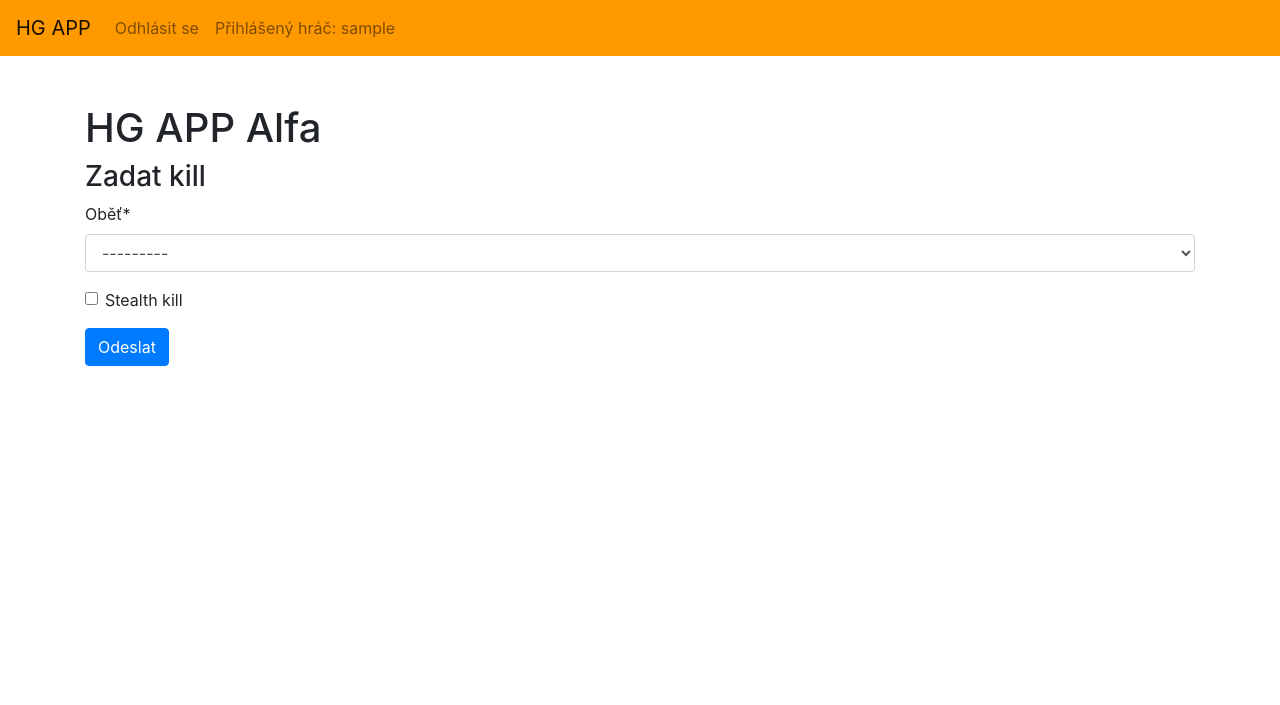
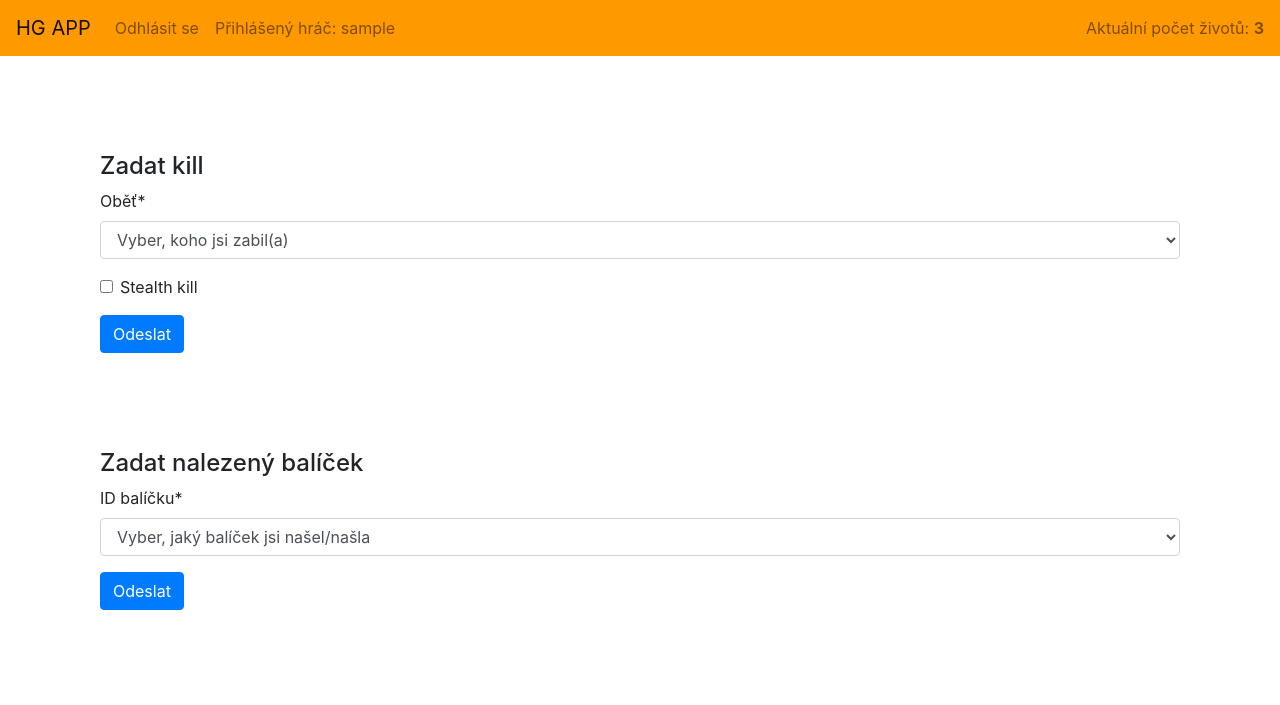
Before and after one commit to wedrt/hg_app, a Django app: page / in a window 1280 px wide. Shown: the top 705 px of the page. Run offline with Django 4.2, Linux system fonts and the light colour scheme; the visitor is signed in with stand-in values (Sample User, id 1); data comes from the database, SQL or seed files in the repository; data that the repository does not hold is empty; some libraries are stand-ins or nearby versions.

Commit message:
packages

```diff
--- a/hg_app/forms.py
+++ b/hg_app/forms.py
@@ -3,6 +3,7 @@ from django.contrib.auth.models import User
 from django.contrib.auth.forms import UserCreationForm
 from django.core.exceptions import ValidationError
 from django.contrib.auth.forms import AuthenticationForm, UsernameField
+from django.forms import ModelChoiceField
 from django.template.defaultfilters import safe
 
 from .models import Player
@@ -59,5 +60,24 @@ class LoginForm(AuthenticationForm):
 
 
 class SubmitKill(forms.Form):
-    victim = forms.ModelChoiceField(Player.objects, label='Oběť')
+    def __init__(self, *args, **kwargs):
+        self.user = kwargs.pop('user', None)
+        super(SubmitKill, self).__init__(*args, **kwargs)
+        self.fields['victim'].queryset = Player.objects.exclude(user=self.user)
+
+    victim = forms.ModelChoiceField(Player.objects.none(), label='Oběť', empty_label="Vyber, koho jsi zabil(a)")
     stealth_kill = forms.BooleanField(label='Stealth kill', required=False)
+
+
+class MyModelChoiceField(ModelChoiceField):
+    def label_from_instance(self, obj):
+        return f"Balíček #{obj.id}"
+
+class SubmitPackage(forms.Form):
+    def __init__(self, *args, **kwargs):
+        self.user = kwargs.pop('user', None)
+        super(SubmitPackage, self).__init__(*args, **kwargs)
+        self.fields['package_id'].queryset = self.user.player.packages.exclude(picked_up=True).all()
+
+    package_id = MyModelChoiceField(queryset=Player.objects.none(), label="ID balíčku",
+                                        empty_label="Vyber, jaký balíček jsi našel/našla")
--- a/hg_app/models.py
+++ b/hg_app/models.py
@@ -9,6 +9,9 @@ class Package(models.Model):
     description = models.CharField(max_length=100)
     opening_time = models.DateTimeField()
     picked_up = models.BooleanField()
+
+    def __str__(self):
+        return f"Package {self.id}"
 
 
 class Point(models.Model):
--- a/hg_app/signals.py
+++ b/hg_app/signals.py
@@ -13,9 +13,9 @@ def create_player(instance, created, **kwargs):
         )
 
 
-# @receiver(post_save, sender=Kill)
-# def remove_live(instance, created, **kwargs):
-#     if created:
-#         victim = instance.victim
-#         victim.lives -= 1
-#         victim.save()
+@receiver(post_save, sender=Kill)
+def remove_live(instance, created, **kwargs):
+    if created:
+        victim = instance.victim
+        victim.lives -= 1
+        victim.save()
--- a/hg_app/templates/hg_app/includes/navbar.html
+++ b/hg_app/templates/hg_app/includes/navbar.html
@@ -14,14 +14,19 @@
       <li class="nav-item">
         <a class="nav-link" href="#">Přihlášený hráč: {{user.username}}</a>
       </li>
+          </ul>
+
+              <span class="navbar-text"> Aktuální počet životů: <b>{{ player_lives }}</b></span>
 
       {% else %}
 
       <li class="nav-item">
         <a class="nav-link" href="/login">Přihlásit se</a>
       </li>
+              </ul>
 
       {% endif %}
-    </ul>
+
+
   </div>
 </nav>
--- a/hg_app/templates/hg_app/index.html
+++ b/hg_app/templates/hg_app/index.html
@@ -1,25 +1,31 @@
 {% extends 'hg_app/header.html' %}
 {% load crispy_forms_filters %}
-
-
-<!--Block content goes below-->
 
 
 {% block content %}
     {% load crispy_forms_tags %}
     <div class="container py-5">
-  <h1>HG APP Alfa</h1>
         {% if not user.is_authenticated %}
             <p>Pro používání HG webové aplikace se musíš přihlásit</p>
         {% endif %}
         {% if user.is_authenticated %}
 
-       <h3>Zadat kill</h3>
+            <div class="container py-5">
+                <h4>Zadat kill</h4>
                 <form method="POST" action="{% url 'hg_app:submit_kill' %}">
                     {% csrf_token %}
                     {{ submit_kill_form|crispy }}
                     <button class="btn btn-primary" type="submit">Odeslat</button>
                 </form>
+            </div>
+            <div class="container py-5">
+                <h4>Zadat nalezený balíček</h4>
+                <form method="POST" action="{% url 'hg_app:submit_package' %}">
+                    {% csrf_token %}
+                    {{ submit_package_form|crispy }}
+                    <button class="btn btn-primary" type="submit">Odeslat</button>
+                </form>
+            </div>
 
         {% endif %}
     </div>
--- a/hg_app/urls.py
+++ b/hg_app/urls.py
@@ -8,4 +8,5 @@ urlpatterns = [
     path("login", views.login_request, name="login"),
     path("logout", views.logout_request, name= "logout"),
     path("submit_kill", views.submit_kill, name= "submit_kill"),
+    path("submit_package", views.submit_package, name= "submit_package"),
 ]
--- a/hg_app/views.py
+++ b/hg_app/views.py
@@ -1,16 +1,20 @@
 from django.http import HttpResponse
 from django.shortcuts import render, redirect
-from .forms import NewUserForm, LoginForm, SubmitKill
+from .forms import *
 from django.contrib import messages
 from django.contrib.auth import login, authenticate, logout
 from django.contrib.auth.forms import AuthenticationForm
-from .models import Kill, Player
+from .models import Kill, Player, Package
 from django.contrib.auth.models import User
 
 
-def index(request, submit_kill_form=None):
+def index(request, submit_kill_form=None, submit_package_form=None):
     if submit_kill_form is None:
-        submit_kill_form = SubmitKill()
+        submit_kill_form = SubmitKill(user=request.user)
+    if submit_package_form is None:
+        submit_package_form = SubmitPackage(user=request.user)
+
+    player_lives = request.user.player.lives
 
     return render(request=request, template_name='hg_app/index.html', context=locals())
 
@@ -52,10 +56,11 @@ def logout_request(request):
     messages.info(request, "Odhlášení proběhlo úspěšně")
     return redirect("hg_app:index")
 
+
 def submit_kill(request):
     assert request.method == "POST"
 
-    submit_kill_form = SubmitKill(request.POST)
+    submit_kill_form = SubmitKill(request.POST, user=request.user)
     Kill.objects.create(
         victim=Player.objects.get(id=submit_kill_form.data['victim']),
         murderer=request.user.player,
@@ -63,3 +68,16 @@ def submit_kill(request):
     )
     messages.info(request, f"Kill zadán.")
     return index(request, submit_kill_form=submit_kill_form)
+
+
+def submit_package(request):
+    assert request.method == "POST"
+
+    submit_package_form = SubmitPackage(request.POST, user=request.user)
+
+    package = Package.objects.get(id=submit_package_form.data['package_id'])
+    package.picked_up = True
+    package.save()
+
+    messages.info(request, f"Balíček zadán.")
+    return index(request, submit_package_form=submit_package_form)
```
Also changed, not shown: hg_app/migrations/0008_alter_kill_murderer_alter_kill_stealth_kill_and_more.py. Lines whose indentation alone changed are shown as unchanged.
